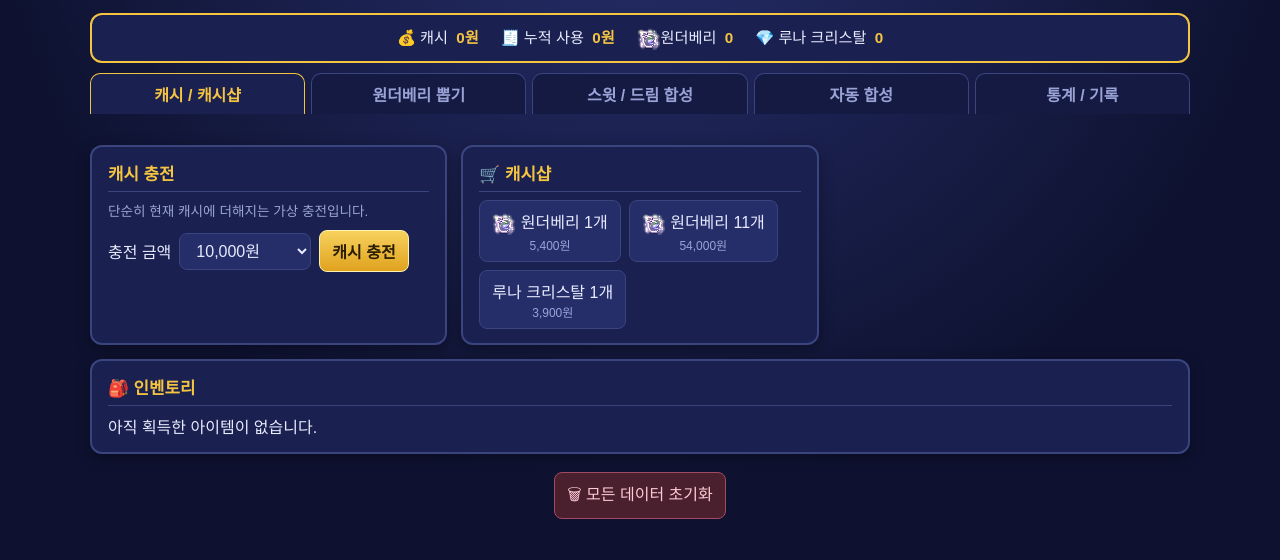
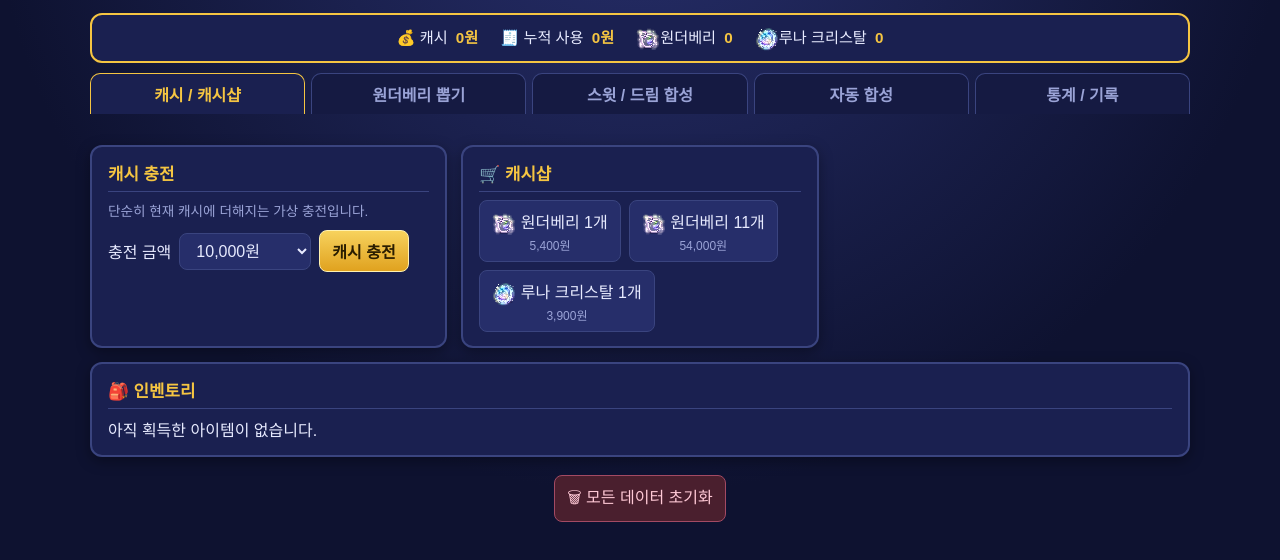
Before and after one commit to TripleJ709/maple-luna-gacha, a plain HTML site: page index.html in a window 1280 px wide. Shown: the part 80-640 px from the top of the page. Drawn offline with Linux system fonts and the light colour scheme.

Commit message:
feat(ui): use luna crystal icon image
- 루나 크리스탈 이미지 추가
- 재화 표시줄, 캐시샵 버튼, 스윗 패널 제목의 다이아몬드 이모지를 이미지로 교체

```diff
--- a/index.html
+++ b/index.html
@@ -16,7 +16,7 @@
     <span>💰 캐시 <strong id="cash">0원</strong></span>
     <span>🧾 누적 사용 <strong id="total-spent">0원</strong></span>
     <span><img class="icon" src="assets/items/wonderberry.webp" alt="">원더베리 <strong id="wonder-berry">0</strong></span>
-    <span>💎 루나 크리스탈 <strong id="luna-crystal">0</strong></span>
+    <span><img class="icon" src="assets/items/luna-crystal.webp" alt="">루나 크리스탈 <strong id="luna-crystal">0</strong></span>
   </section>
 
   <nav class="tabs" role="tablist" aria-label="메뉴">
@@ -45,7 +45,7 @@
         <div class="row">
           <button type="button" data-product="wonderBerry1"><span><img class="icon" src="assets/items/wonderberry.webp" alt=""> 원더베리 1개</span><small>5,400원</small></button>
           <button type="button" data-product="wonderBerry11"><span><img class="icon" src="assets/items/wonderberry.webp" alt=""> 원더베리 11개</span><small>54,000원</small></button>
-          <button type="button" data-product="lunaCrystal1">루나 크리스탈 1개<small>3,900원</small></button>
+          <button type="button" data-product="lunaCrystal1"><span><img class="icon" src="assets/items/luna-crystal.webp" alt=""> 루나 크리스탈 1개</span><small>3,900원</small></button>
         </div>
       </section>
     </div>
@@ -63,7 +63,7 @@
 
     <div class="tab-panel" id="tab-synth" role="tabpanel" hidden>
       <section id="sweet" class="panel">
-        <h2>💎 루나 크리스탈 스윗</h2>
+        <h2><img class="icon" src="assets/items/luna-crystal.webp" alt=""> 루나 크리스탈 스윗</h2>
         <p class="desc">원더 블랙 펫 2개(종류 무관) + 루나 크리스탈 1개</p>
         <div class="row">
           <select id="sweet-a" aria-label="재료 1"></select>
--- a/js/data.js
+++ b/js/data.js
@@ -115,7 +115,8 @@
     SWEET_TABLE: SWEET_TABLE,
     DREAM_TABLE: DREAM_TABLE,
     KEY_ID: 'key',
-    WONDER_BERRY_ICON: 'assets/items/wonderberry.webp'
+    WONDER_BERRY_ICON: 'assets/items/wonderberry.webp',
+    LUNA_CRYSTAL_ICON: 'assets/items/luna-crystal.webp'
   };
 
   if (typeof module !== 'undefined' && module.exports) module.exports = data;
```
Also changed, not shown: tests/assets.test.js (+1 -0 lines), assets/items/luna-crystal.webp (added).
